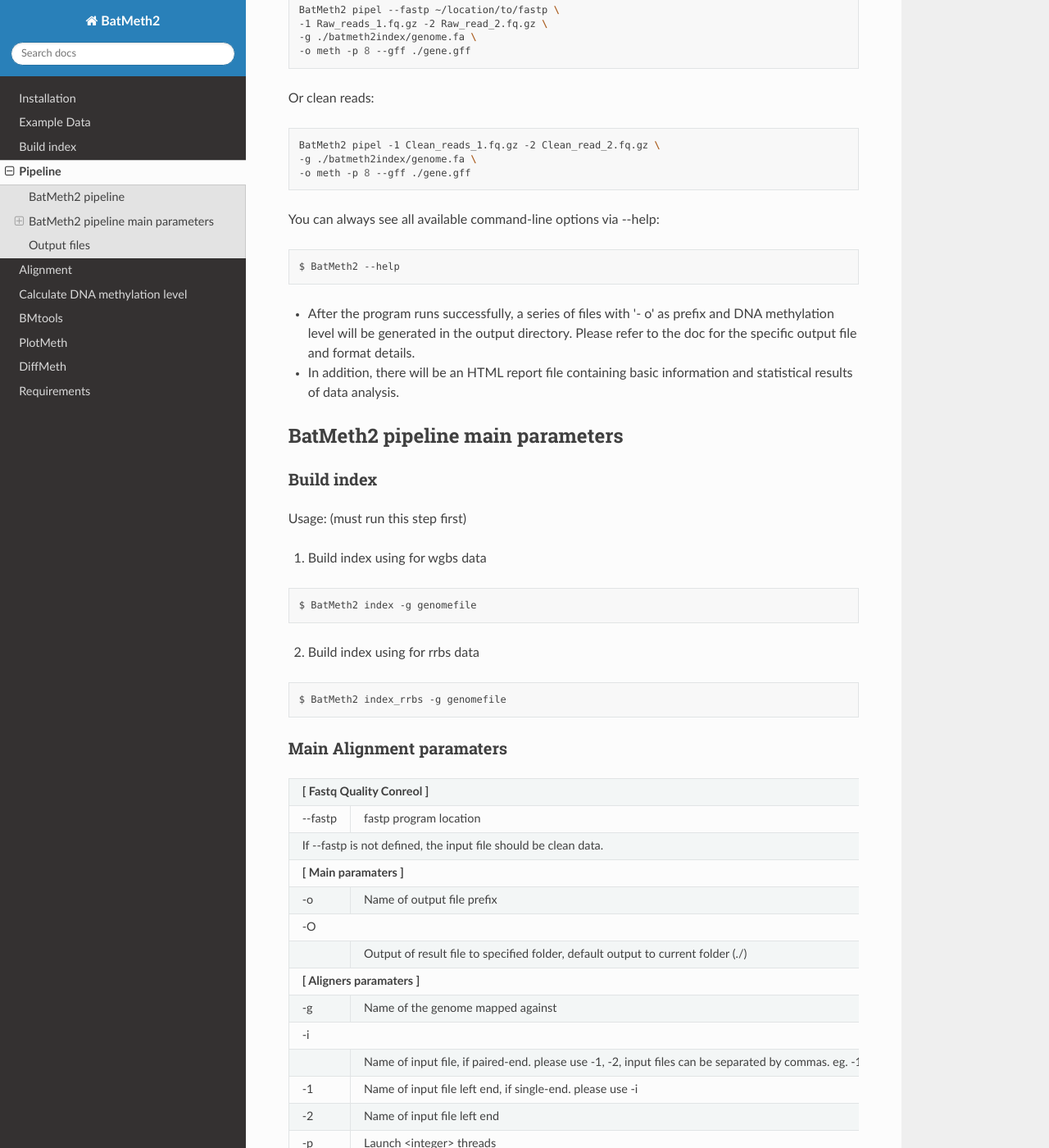
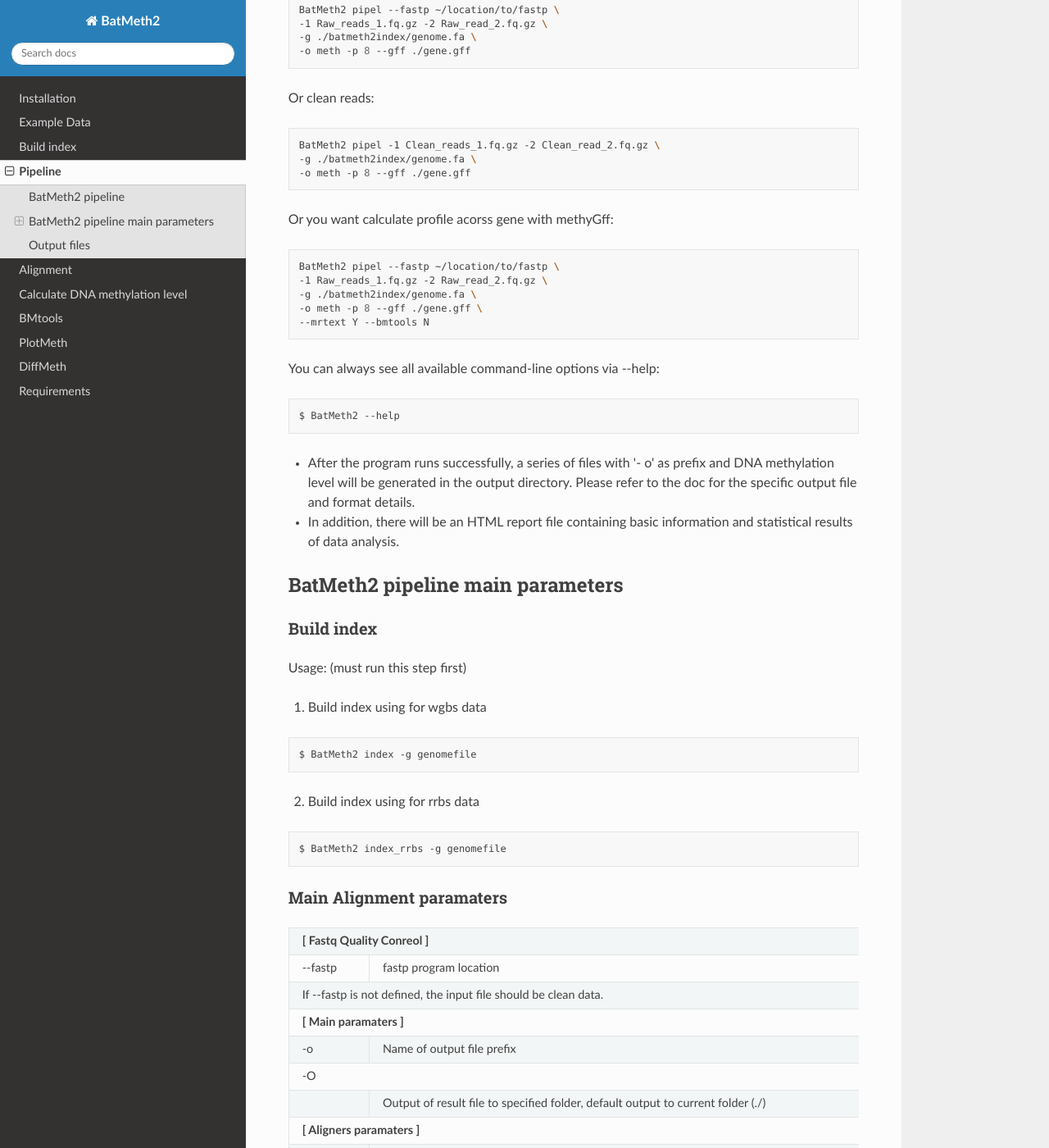
Before and after one commit to ZhouQiangwei/bt2doc-mbw, a Sphinx documentation site: the page built from source/function/Pipeline.rst, in a window 1280 px wide and 1400 px high, scrolled down 981 px. Shown: the whole window at 82% size. Built offline with Sphinx 7.4.7 and the Read the Docs theme 2.0.0, drawn with Linux system fonts in a browser that asks for light colours; some of the changed text lies outside the part shown.

Commit message:
methygff

```diff
--- a/source/function/Pipeline.rst
+++ b/source/function/Pipeline.rst
@@ -49,6 +49,15 @@ Or clean reads:
     -g ./batmeth2index/genome.fa \
     -o meth -p 8 --gff ./gene.gff
 
+Or you want calculate profile acorss gene with methyGff:
+
+.. code:: bash
+
+    BatMeth2 pipel --fastp ~/location/to/fastp \
+    -1 Raw_reads_1.fq.gz -2 Raw_read_2.fq.gz \
+    -g ./batmeth2index/genome.fa \
+    -o meth -p 8 --gff ./gene.gff \
+    --mrtext Y --bmtools N
 
 You can always see all available command-line options via --help:
 
@@ -114,6 +123,9 @@ Main Alignment paramaters
 +---------------------+--------------------------------------------------------------------------+
 | -n                  | maximum mismatches allowed due to seq. errors [0-1]                      |
 +---------------------+--------------------------------------------------------------------------+
+| --skipalign         | [Y/N] Skip alignment, must have prefix.sort.bam file in out directory.   |
++---------------------+--------------------------------------------------------------------------+
+
 
 Calmeth paramaters
 """"""""""""""""""
@@ -137,7 +149,12 @@ Calmeth paramaters
 +-----+---------------+--------------------------------------------------------------------------+
 |     | Chromosome using an overlapping sliding window of 100000bp at a step of 50000bp\         |
 |     | default step: 50000(bp)                                                                  |
-+-----+------------------------------------------------------------------------------------------+
++-----+---------------+--------------------------------------------------------------------------+
+| --mrtxt             | [Y/N] also print txt format beside mbw.                                  |
++-----+---------------+--------------------------------------------------------------------------+
+| --bmtools           | [Y/N] use methyGff (methratio.txt) or bmtools (methratio.mbw) to         |
+|                     | calculate profile, suggest Y.                                            |
++-----+---------------+--------------------------------------------------------------------------+
 
 BMtools paramaters
 """"""""""""""""""
```
